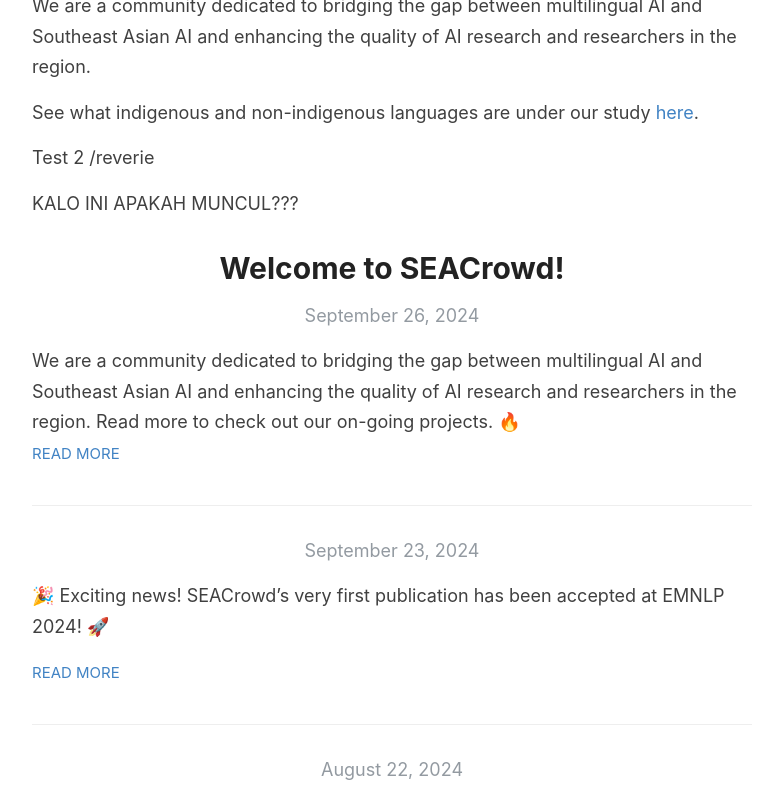
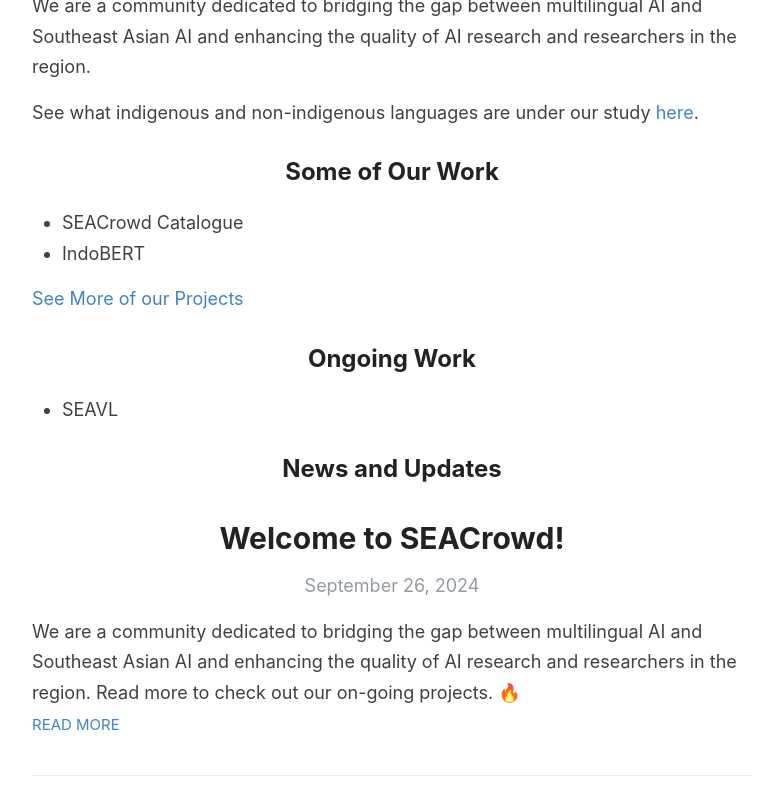
Before and after one commit to amitmerchant1990/reverie, a Jekyll site: the page built from index.md, in a window 1280 px wide and 900 px high, scrolled down 587 px, cut to the strip 113-900 px from the top of the window. Shown: the whole strip, without its empty margins (248-1015 px from the left). Built offline with Jekyll 4.4.1, drawn with Linux system fonts in a browser that asks for light colours.

Commit message:
Update index.md

```diff
--- a/index.md
+++ b/index.md
@@ -9,27 +9,19 @@
 
 > See what indigenous and non-indigenous languages are under our study [here](https://github.com/SEACrowd/seacrowd-datahub/blob/master/LANGUAGES.md).
 
+## Some of Our Work
 
-<div class="posts">
-  {% for post in paginator.posts %}
-    <article class="post">
-      <a href="{{ site.baseurl }}{{ post.url }}">
-        <h1>{{ post.title }}</h1>
-        <div>
-          <p class="post_date">{{ post.date | date: "%B %e, %Y" }}</p>
-        </div>
-      </a>
-      <div class="entry">
-        {{ post.excerpt }}
-      </div>
-      <a href="{{ site.baseurl }}{{ post.url }}" class="read-more">Read More</a>
-    </article>
-  {% endfor %}
-  Test 2
-  {{ site.baseurl }}
-</div>
+ - SEACrowd Catalogue
+ - IndoBERT
 
-KALO INI APAKAH MUNCUL???
+[See More of our Projects](https://github.com/SEACrowd/seacrowd-datahub/blob/master/LANGUAGES.md)
+
+## Ongoing Work
+
+- SEAVL
+
+## News and Updates
+
 <div class="posts">
   {% for post in site.posts %}
     <article class="post">
@@ -46,3 +38,27 @@
     </article>
   {% endfor %}
 </div>
+
+{% if paginator.total_pages > 1 %}
+  <div class="pagination">
+    {% if paginator.previous_page %}
+      <a href="{{ paginator.previous_page_path | prepend: site.baseurl | replace: '//', '/' }}">&laquo; Prev</a>
+    {% else %}
+      <span>&laquo; Prev</span>
+    {% endif %}
+    {% for page in (1..paginator.total_pages) %}
+      {% if page == paginator.page %}
+        <span class="webjeda">{{ page }}</span>
+      {% elsif page == 1 %}
+        <a href="{{ '/' | prepend: site.baseurl | replace: '//', '/' }}">{{ page }}</a>
+      {% else %}
+        <a href="{{ site.paginate_path | prepend: site.baseurl | replace: '//', '/' | replace: ':num', page }}">{{ page }}</a>
+      {% endif %}
+    {% endfor %}
+    {% if paginator.next_page %}
+      <a href="{{ paginator.next_page_path | prepend: site.baseurl | replace: '//', '/' }}">Next &raquo;</a>
+    {% else %}
+      <span>Next &raquo;</span>
+    {% endif %}
+  </div>
+  {% endif %}
```
